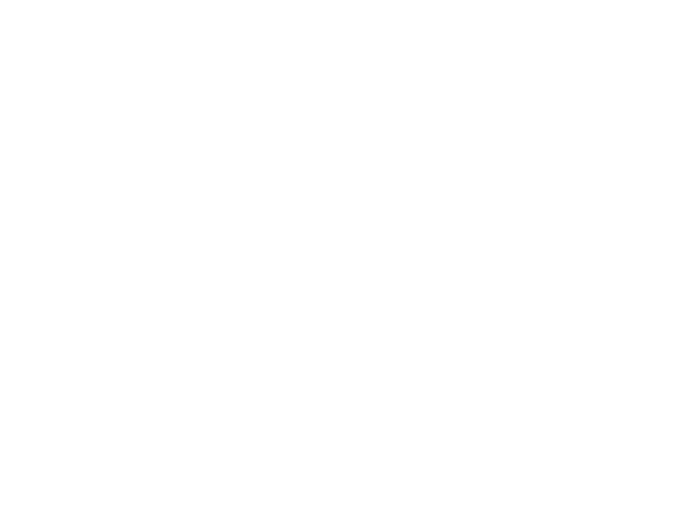
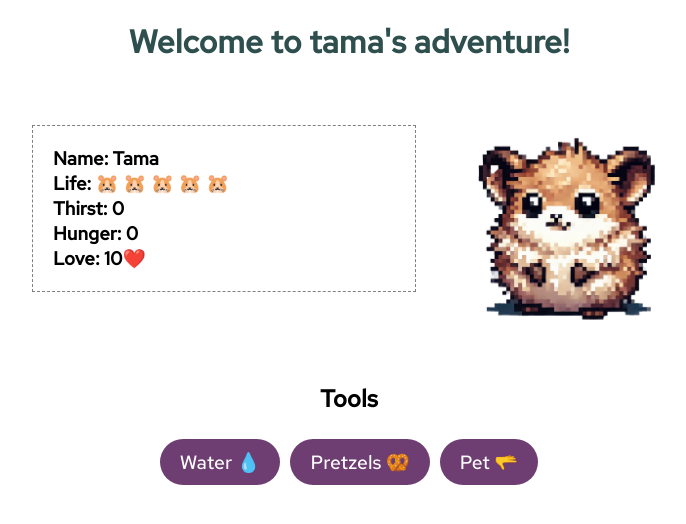
Before and after one commit to Wapitifou/Tama, a plain HTML site: page index.html in a window 1280 px wide. Shown: the whole page, without its empty margins (291-977 px from the left). Drawn offline with Linux system fonts and the light colour scheme.

Commit message:
Réglages grandes fonctions.

```diff
--- a/index.html
+++ b/index.html
@@ -7,6 +7,24 @@
     <link rel="stylesheet" href="style.css" />
   </head>
   <body>
+    <h1>Welcome to tama's adventure!</h1>
+    <div class="tama">
+      <div class="id">
+        <h3>Name: Tama</h3>
+        <h3 id="life"></h3>
+        <h3 id="thirst"></h3>
+        <h3 id="hunger"></h3>
+        <h3 id="love"></h3>
+      </div>
+      <img src="/img/lemming.png" alt="Tama" />
+    </div>
+    <div class="tools">
+      <h2>Tools</h2>
+      <div class="buttons">
+        <button>Water 💧</button><button>Pretzels 🥨</button
+        ><button>Pet 🫳</button>
+      </div>
+    </div>
     <script src="index.js"></script>
   </body>
 </html>
--- a/index.js
+++ b/index.js
@@ -0,0 +1,18 @@
+const LevelOfLife = document.getElementById("life");
+const LevelOfThirst = document.getElementById("thirst");
+const LevelOfHunger = document.getElementById("hunger");
+const LevelOfLove = document.getElementById("love");
+let thirst = 0;
+let hunger = 0;
+let love = "10❤️";
+let life = ["🐹", "🐹", "🐹", "🐹", "🐹"];
+
+LevelOfLife.innerText = `Life: ${life.join(" ")}`;
+LevelOfThirst.innerText = `Thirst: ${thirst}`;
+LevelOfHunger.innerText = `Hunger: ${hunger}`;
+LevelOfLove.innerText = `Love: ${love}`;
+
+function lifespan() {}
+function feed() {}
+function drink() {}
+function pet() {}
--- a/style.css
+++ b/style.css
@@ -0,0 +1,76 @@
+@font-face {
+  font-family: "main";
+  src: url(/fonts/RedHatText-Medium.ttf);
+}
+
+* {
+  padding: 0;
+  margin: 0;
+  box-sizing: border-box;
+  font-family: "main";
+}
+
+body {
+  height: 100vh;
+  width: 100%;
+  display: flex;
+  flex-direction: column;
+}
+
+h1 {
+  text-align: center;
+  margin: 20px 0;
+  color: darkslategray;
+}
+
+.tama {
+  display: flex;
+  align-items: center;
+  justify-content: center;
+}
+.id {
+  width: 30%;
+  margin: 20px;
+  padding: 20px;
+  border: 1px dashed grey;
+}
+
+img {
+  max-width: 250px;
+  position: relative;
+  animation: bounce 1.5s infinite ease-in-out;
+}
+
+@keyframes bounce {
+  0% {
+    top: 0;
+  }
+  50% {
+    top: 10px;
+  }
+  100% {
+    top: 0;
+  }
+}
+
+.tools {
+  margin: 50px;
+  display: flex;
+  flex-direction: column;
+  justify-content: center;
+  align-items: center;
+}
+.buttons {
+  margin: 20px;
+}
+button {
+  background: rgb(110, 61, 114);
+  color: white;
+  padding: 10px 20px;
+  font-family: "main";
+  font-size: 1.2rem;
+  border: none;
+  border-radius: 50px;
+  margin: 5px;
+  cursor: pointer;
+}
```
Also changed, not shown: fonts/RedHatText-Medium.ttf (added), img/lemming.png (added), img/lemming.webp (added).
